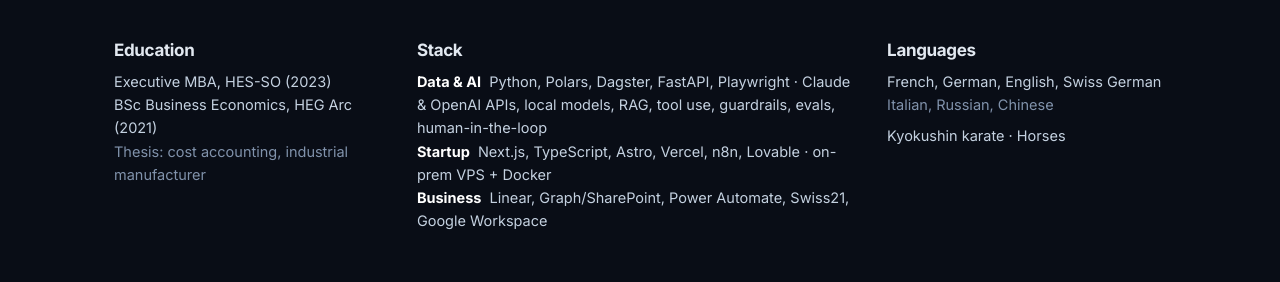
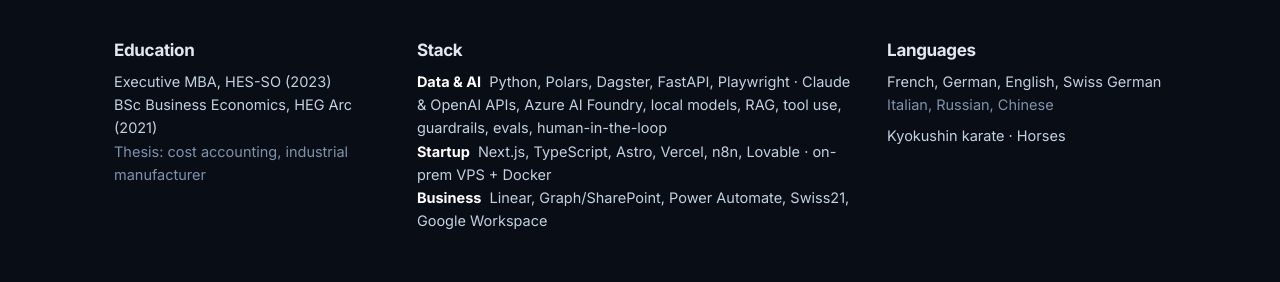
Before and after one commit to lostmedoulle/portefolio, a plain HTML site: page index.html in a window 1280 px wide. Shown: the part 1617-1899 px from the top of the page. Drawn offline with Linux system fonts and the light colour scheme.

Commit message:
CV: add Azure AI Foundry to stack
Co-Authored-By: Claude Opus 5.5 <noreply@anthropic.com>
Claude-Session: https://claude.ai/code/session_01AmNFMyh5r2eDCvyrWG44n9

```diff
--- a/index.html
+++ b/index.html
@@ -66,7 +66,7 @@ footer{border-top:1px solid var(--sub)!important;color:var(--muted)}
 <div class="row"><span class="when">2017–2023</span><div><b>BERAG AG · Pension Fund Accountant</b><span class="sub">Foundation &amp; cost accounting, management control, portfolios, regulation.</span></div></div>
 <div class="row"><span class="when">2015–2017</span><div><b>F+U Group, Heidelberg · Accounting Trainee</b></div></div>
 </div>
-<div class="grid3"><div><h3>Education</h3><p>Executive MBA, HES-SO (2023)<br/>BSc Business Economics, HEG Arc (2021)<br/><span class="muted">Thesis: cost accounting, industrial manufacturer</span></p></div><div><h3>Stack</h3><p><b>Data &amp; AI</b> Python, Polars, Dagster, FastAPI, Playwright · Claude &amp; OpenAI APIs, local models, RAG, tool use, guardrails, evals, human-in-the-loop<br/><b>Startup</b> Next.js, TypeScript, Astro, Vercel, n8n, Lovable · on-prem VPS + Docker<br/><b>Business</b> Linear, Graph/SharePoint, Power Automate, Swiss21, Google Workspace</p></div><div><h3>Languages</h3><p>French, German, English, Swiss German<br/><span class="muted">Italian, Russian, Chinese</span></p><p class="muted">Kyokushin karate · Horses</p></div></div>
+<div class="grid3"><div><h3>Education</h3><p>Executive MBA, HES-SO (2023)<br/>BSc Business Economics, HEG Arc (2021)<br/><span class="muted">Thesis: cost accounting, industrial manufacturer</span></p></div><div><h3>Stack</h3><p><b>Data &amp; AI</b> Python, Polars, Dagster, FastAPI, Playwright · Claude &amp; OpenAI APIs, Azure AI Foundry, local models, RAG, tool use, guardrails, evals, human-in-the-loop<br/><b>Startup</b> Next.js, TypeScript, Astro, Vercel, n8n, Lovable · on-prem VPS + Docker<br/><b>Business</b> Linear, Graph/SharePoint, Power Automate, Swiss21, Google Workspace</p></div><div><h3>Languages</h3><p>French, German, English, Swiss German<br/><span class="muted">Italian, Russian, Chinese</span></p><p class="muted">Kyokushin karate · Horses</p></div></div>
 </section>
 <section class="section" hidden="" id="portfolio"><div class="eyebrow">02 / PORTFOLIO</div>
 <h2>Three projects.<br/><span class="muted">One feedback loop.</span></h2>
```
Also changed, not shown: 1 other file.
